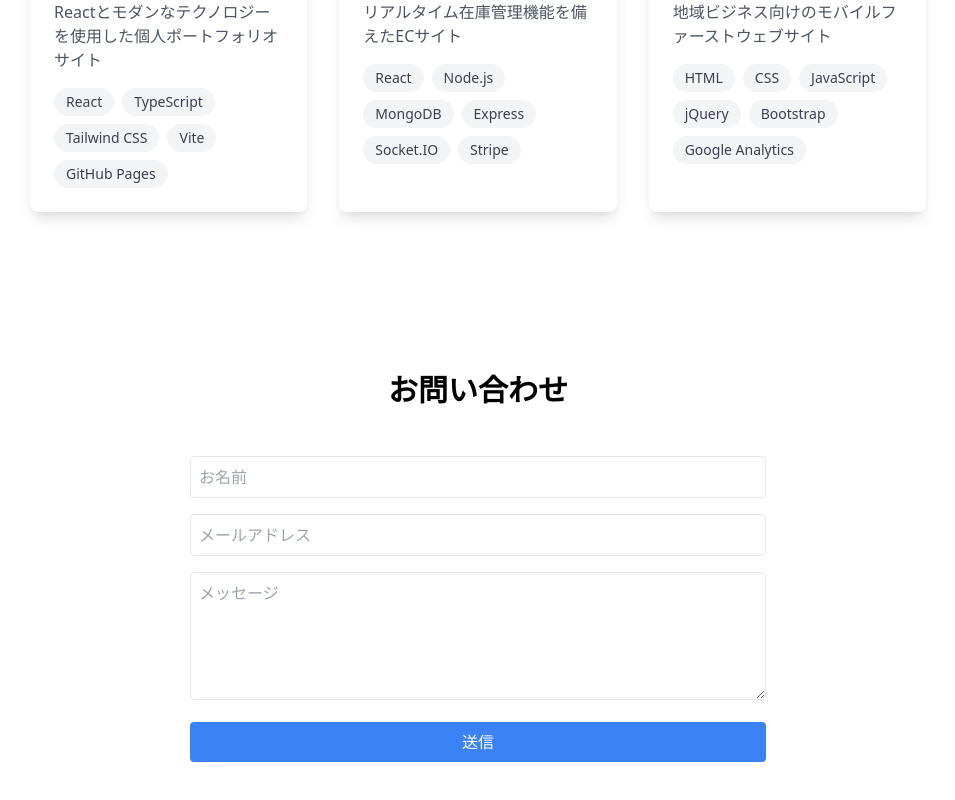
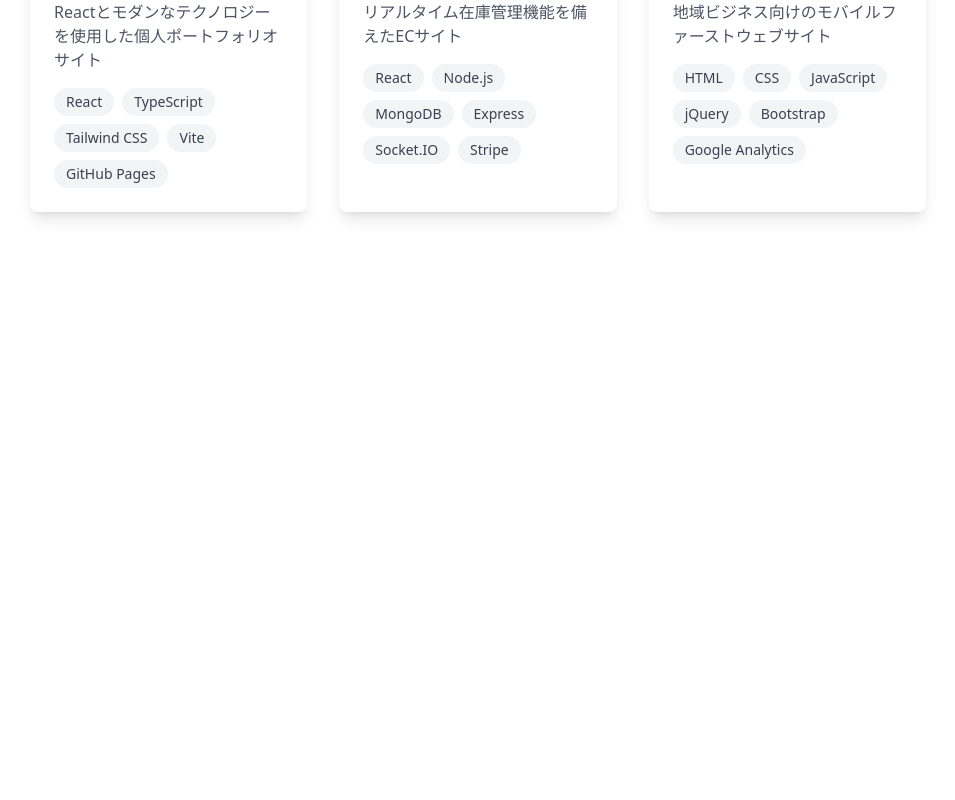
Before and after one commit to RenNogiwa/portfolio, a React (Vite) app: page / in a window 1280 px wide. Shown: the part 1584-2384 px from the top of the page, without its empty margins (162-1117 px from the left). After the commit the page ends 1876 px from the top, so only its background shows below. Built offline with nearby package versions, Linux system fonts and the light colour scheme.

Commit message:
問い合わせフォームを削除

```diff
--- a/src/App.tsx
+++ b/src/App.tsx
@@ -5,7 +5,6 @@ import profileImage from './assets/Profile_Image.JPG';
 import { projects } from './data/projects';
 import { ProjectCard } from './components/ProjectCard';
 import { ProjectModal } from './components/ProjectModal';
-import { ContactForm } from './components/ContactForm';
 
 function App() {
   const [selectedProject, setSelectedProject] = useState<Project | null>(null);
@@ -83,14 +82,6 @@ function App() {
           onClose={() => setSelectedProject(null)}
         />
       )}
-
-      {/* Contact Section */}
-      <section className="py-20 px-4">
-        <div className="max-w-xl mx-auto">
-          <h2 className="text-3xl font-bold mb-12 text-center">お問い合わせ</h2>
-          <ContactForm />
-        </div>
-      </section>
     </div>
   );
 }
--- a/src/components/ContactForm.tsx
+++ /dev/null
@@ -1,87 +0,0 @@
-import React, { FormEvent, useState } from 'react';
-
-export const ContactForm: React.FC = () => {
-  const [isSubmitting, setIsSubmitting] = useState(false);
-  const [error, setError] = useState<string | null>(null);
-
-  const handleSubmit = async (e: FormEvent<HTMLFormElement>) => {
-    e.preventDefault();
-    setIsSubmitting(true);
-    setError(null);
-
-    const form = e.currentTarget;
-    const formData = new FormData(form);
-    const data = {
-      name: formData.get('name'),
-      email: formData.get('email'),
-      message: formData.get('message')
-    };
-
-    try {
-      const res = await fetch('/api/contact', {
-        method: 'POST',
-        headers: { 'Content-Type': 'application/json' },
-        body: JSON.stringify(data)
-      });
-
-      let result;
-      try {
-        result = await res.json();
-      } catch (parseError) {
-        console.error('Response parse error:', parseError);
-        throw new Error('サーバーからの応答が不正です。');
-      }
-
-      if (!res.ok) {
-        throw new Error(result.error || '送信に失敗しました。');
-      }
-
-      alert(result.message || '送信完了しました！');
-      form.reset();
-    } catch (error) {
-      console.error('Error:', error);
-      setError(error instanceof Error ? error.message : '送信に失敗しました。');
-    } finally {
-      setIsSubmitting(false);
-    }
-  };
-
-  return (
-    <form id="contact-form" onSubmit={handleSubmit} className="space-y-4">
-      {error && (
-        <div className="bg-red-100 border border-red-400 text-red-700 px-4 py-3 rounded">
-          {error}
-        </div>
-      )}
-      <input
-        name="name"
-        placeholder="お名前"
-        required
-        className="w-full p-2 border rounded"
-        disabled={isSubmitting}
-      />
-      <input
-        name="email"
-        type="email"
-        placeholder="メールアドレス"
-        required
-        className="w-full p-2 border rounded"
-        disabled={isSubmitting}
-      />
-      <textarea
-        name="message"
-        placeholder="メッセージ"
-        required
-        className="w-full p-2 border rounded h-32"
-        disabled={isSubmitting}
-      />
-      <button
-        type="submit"
-        className="w-full bg-blue-500 text-white p-2 rounded hover:bg-blue-600 disabled:bg-gray-400"
-        disabled={isSubmitting}
-      >
-        {isSubmitting ? '送信中...' : '送信'}
-      </button>
-    </form>
-  );
-};
```
Also changed, not shown: 1 other file (tests, documents, lock files or other folders).
